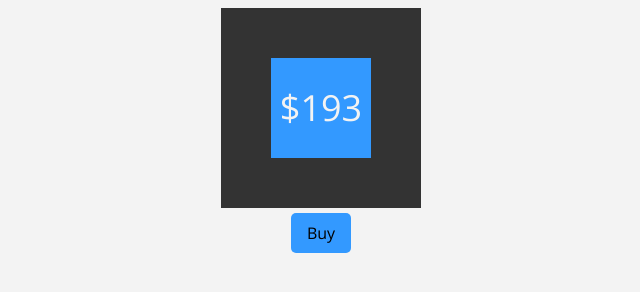
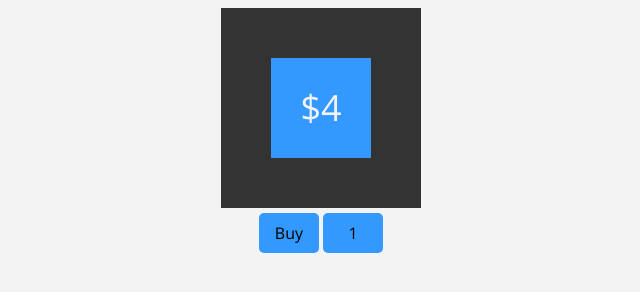
Before and after one commit to mehulkar/dynamic-pricing, a plain HTML site: page price.html in a window 1280 px wide. Both pictures are taken after a click on the link "Buy". Shown: the whole page, without its empty margins (319-959 px from the left). Drawn offline with nearby package versions, Linux system fonts and the light colour scheme.

Commit message:
not sure what i did

```diff
--- a/price.html
+++ b/price.html
@@ -9,14 +9,17 @@
       #outer {margin:0 auto;width:200px;height:200px; background-color: #333333;display: -webkit-box;display: -moz-box; display: -ms-box; display: box;-webkit-box-align: center;-webkit-box-pack: center;}
       #outer h1 {font:inherit;display:block;width: 100px;height: 100px;background-color: #3399FF;}
       #outer h1 {font-size: 36px;line-height: 100px;text-align: center;color: #F3F3F3;}
-      a.button{display:inline-block;height:30px;line-height:30px;padding:5px;background-color:#3399FF;width:50px;border-radius: 5px;margin-top:5px;cursor:pointer;}
+      .button{display:inline-block;height:30px;line-height:30px;padding:5px;background-color:#3399FF;width:50px;border-radius: 5px;margin-top:5px;cursor:pointer;}
     </style>
     <script src="https://ajax.googleapis.com/ajax/libs/jquery/1.7.2/jquery.min.js"></script>
     <script type="text/javascript">
 
       $(document).ready(function() {
+	var counter = +$('#count').text();
         $("#buy").click(function() {
-          $("#price").text(+$("#price").text() + 100);
+          $("#price").text(+$("#price").text() + 10);
+	  counter++;
+	  $('#count').text(counter);
         });
         setInterval(function() { $("#price").text($("#price").text() - 1); }, 1000);
       });
@@ -24,8 +27,9 @@
   </head>
   <body>
   <div id="outer">
-    <h1> $<span id="price">100</span></h1>
+    <h1> $<span id="price">1</span></h1>
   </div>
   <a id="buy" class="button">Buy</a>
+  <span id="count" class="button">0</span>
   </body>
 </html>
```
